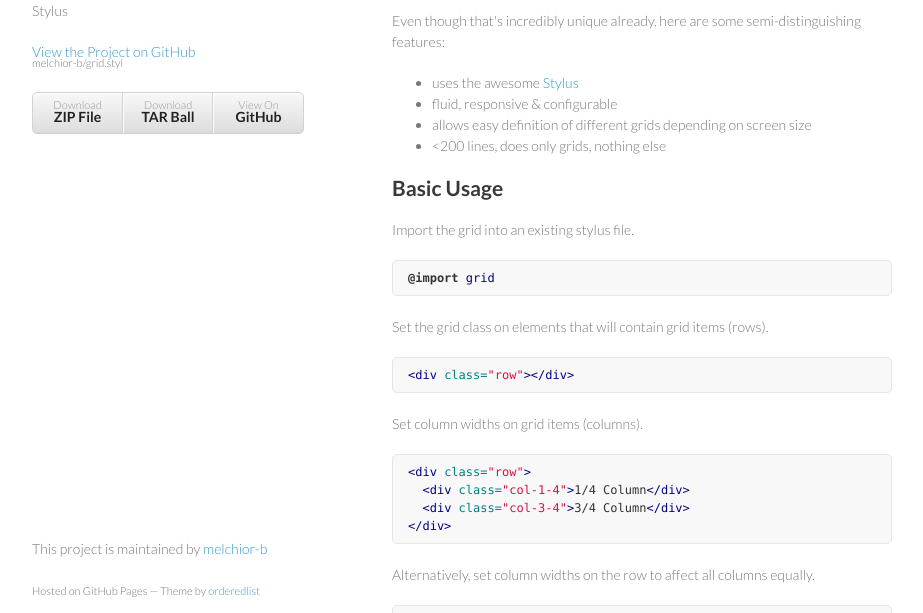
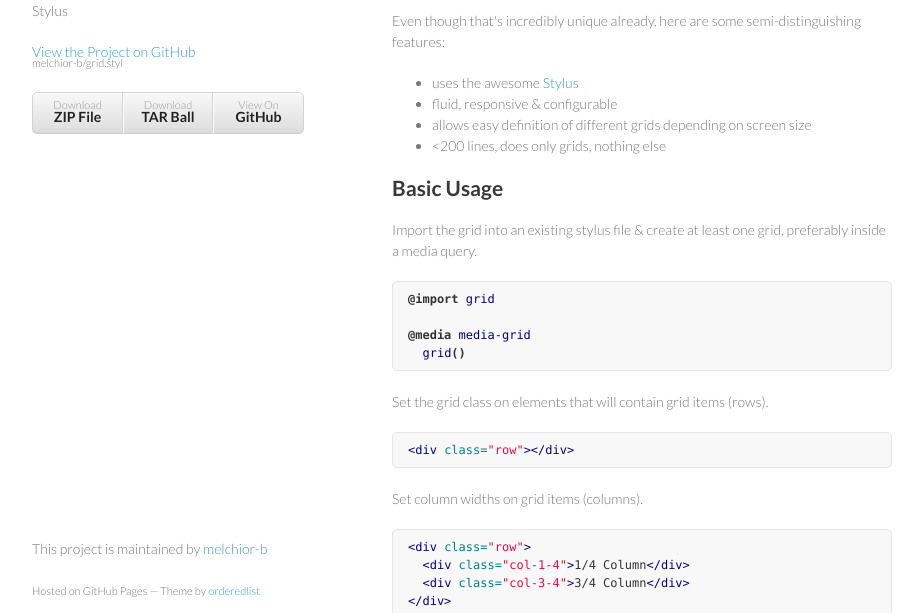
Before and after one commit to melchiorb/grid.styl, a plain HTML site: page index.html in a window 1280 px wide. Shown: the part 130-743 px from the top of the page, without its empty margins (178-1101 px from the left). Drawn offline with Linux system fonts and the light colour scheme.

```diff
--- a/index.html
+++ b/index.html
@@ -40,9 +40,12 @@
 <li>&lt;200 lines, does only grids, nothing else</li>
 </ul><h2>Basic Usage</h2>
 
-<p>Import the grid into an existing stylus file.</p>
+<p>Import the grid into an existing stylus file &amp; create at least one grid, preferably inside a media query.</p>
 
 <div class="highlight"><pre><span class="k">@import</span> <span class="nt">grid</span>
+
+<span class="k">@media</span> <span class="nt">media-grid</span>
+  <span class="nt">grid</span><span class="o">()</span>
 </pre></div>
 
 <p>Set the grid class on elements that will contain grid items (rows).</p>
```
Also changed, not shown: params.json (+1 -1 lines).
